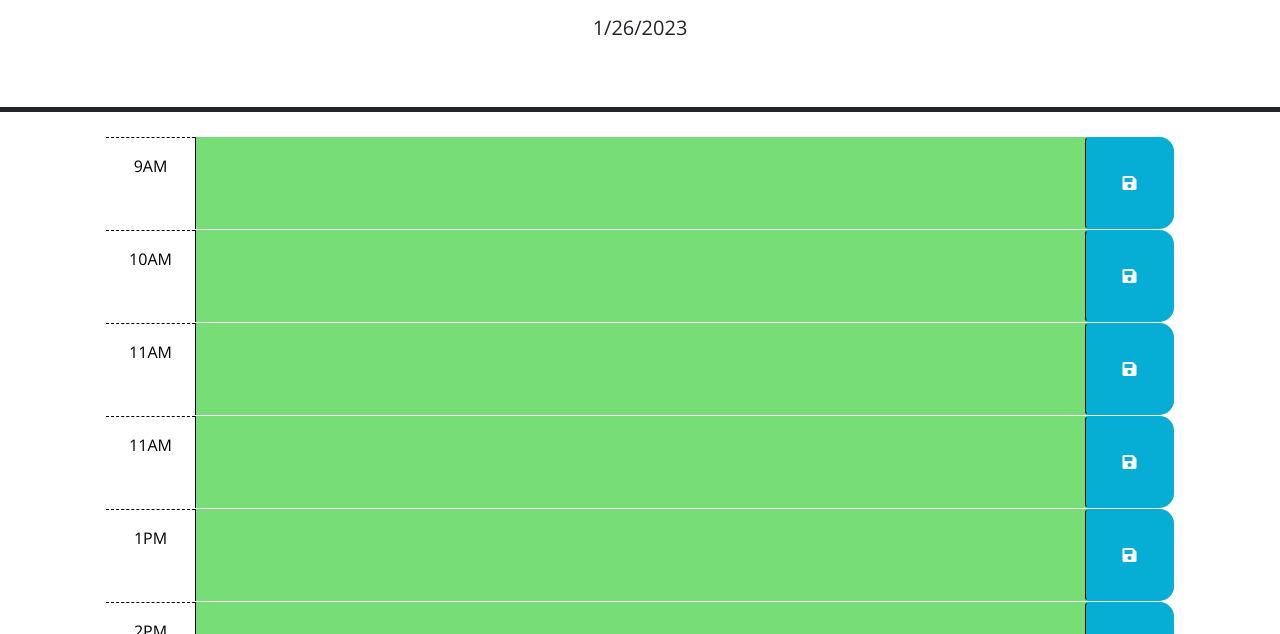
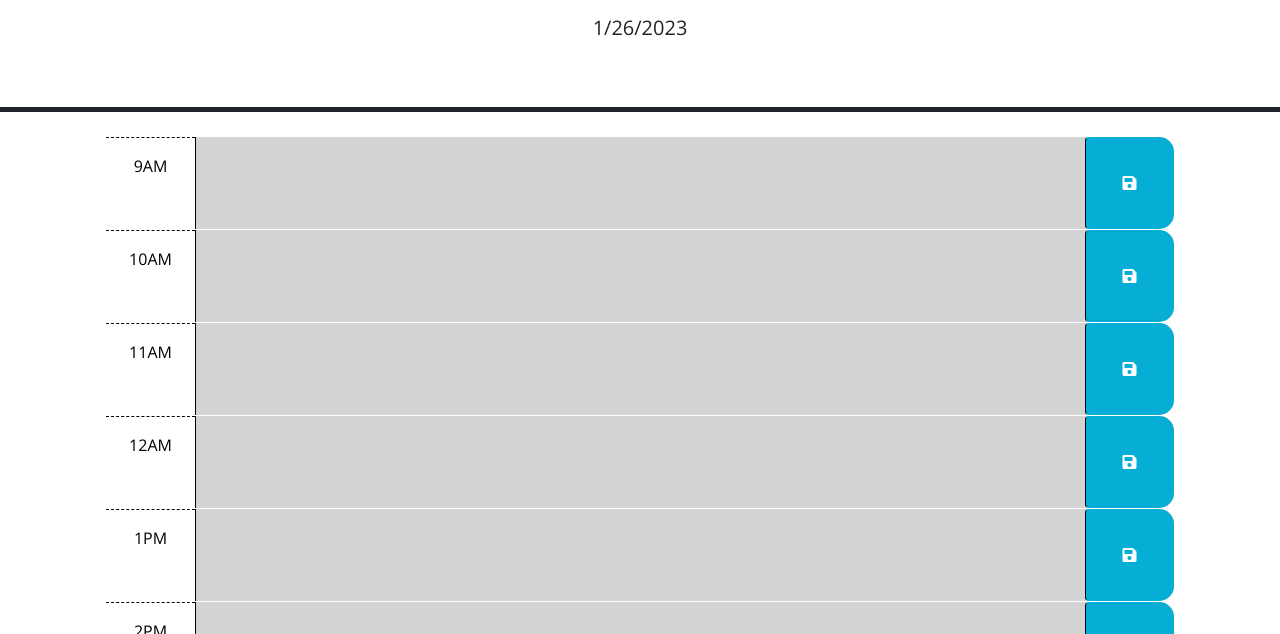
Before and after one commit to jacobpostill/Module-5-Project, a plain HTML site: page index.html in a window 1280 px wide. Shown: the part 166-800 px from the top of the page. Drawn offline with nearby package versions, Linux system fonts and the light colour scheme.

Commit message:
fixing color bug

```diff
--- a/Develop/script.js
+++ b/Develop/script.js
@@ -28,19 +28,20 @@ $(function () {
   // current hour in 24-hour time?
   var hour = dayjs().hour()
   var count = 9
-  for (let i = 0; i < hourList.length+1 ; i++) {
+  console.log(hour, "hour--", count, "count--", hour == count, "hour == count --", hour < count, "hour < count --")
+  for (let i = 0; i < hourList.length ; i++) {
     if (hour == count) {
       hourList[i].classList.remove("future");
       hourList[i].classList.add("present");
-      count++
     }
     if (hour > count) {
-      hourList[i-1].classList.remove("present");
-      hourList[i-1].classList.add("future");
-
+      hourList[i].classList.remove("future");
+      hourList[i].classList.remove("present");
+      hourList[i].classList.add("past");
     }
-
+    count++
   }
+  console.log(hour, "hour--", count, "count--", hour == count, "hour == count --", hour < count, "hour < count --")
   //
   // TODO: Add code to get any user input that was saved in localStorage and set
   // the values of the corresponding textarea elements. HINT: How can the id
--- a/index.html
+++ b/index.html
@@ -73,7 +73,7 @@
       </div>
 
       <div id="hour-12" class="row time-block future">
-        <div class="col-2 col-md-1 hour text-center py-3">11AM</div>
+        <div class="col-2 col-md-1 hour text-center py-3">12AM</div>
         <textarea class="col-8 col-md-10 description" rows="3"> </textarea>
         <button class="btn saveBtn col-2 col-md-1" aria-label="save">
           <i class="fas fa-save" aria-hidden="true"></i>
```
